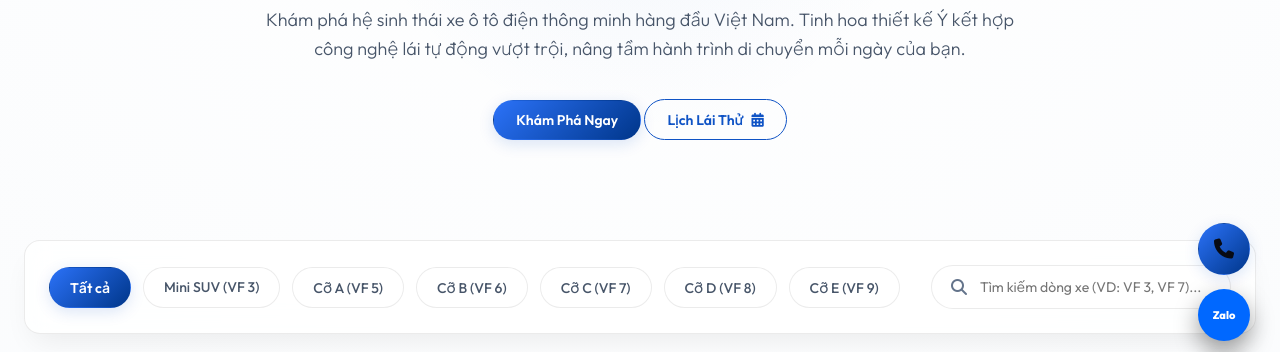
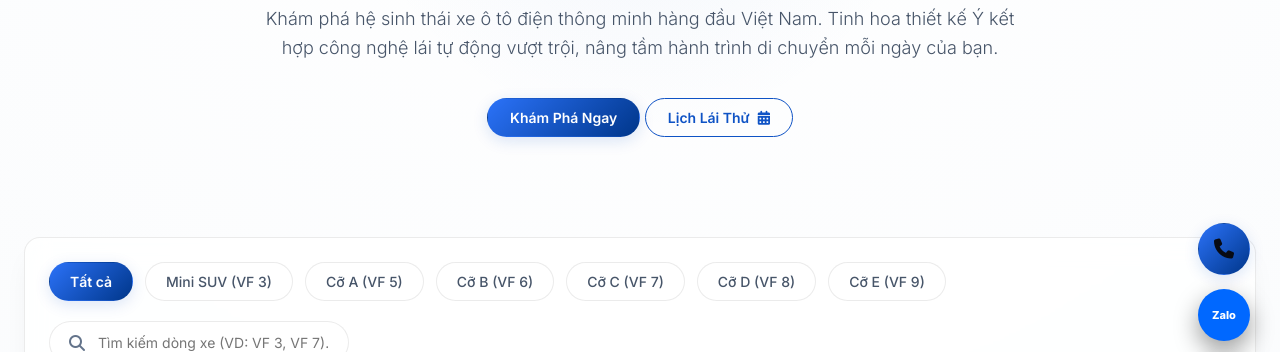
Before and after one commit to ductran-byte/vinfast-showroom, a website: page public/index.html in a window 1280 px wide. Shown: the part 363-715 px from the top of the page. Drawn offline with Linux system fonts and the light colour scheme; no server answers.

Commit message:
Change main font to Inter to fix Vietnamese diacritics

```diff
--- a/public/css/style.css
+++ b/public/css/style.css
@@ -1,4 +1,4 @@
-@import url('https://fonts.googleapis.com/css2?family=Outfit:wght@300;400;500;600;700;800&family=Plus+Jakarta+Sans:wght@300;400;500;600;700&display=swap');
+@import url('https://fonts.googleapis.com/css2?family=Inter:wght@300;400;500;600;700;800&family=Plus+Jakarta+Sans:wght@300;400;500;600;700&display=swap');
 
 :root {
   --bg-color: #f8fafc;
@@ -24,7 +24,7 @@
   margin: 0;
   padding: 0;
   box-sizing: border-box;
-  font-family: 'Outfit', 'Plus Jakarta Sans', sans-serif;
+  font-family: 'Inter', 'Plus Jakarta Sans', sans-serif;
   scrollbar-width: thin;
   scrollbar-color: var(--accent-secondary) var(--bg-color);
 }
```
